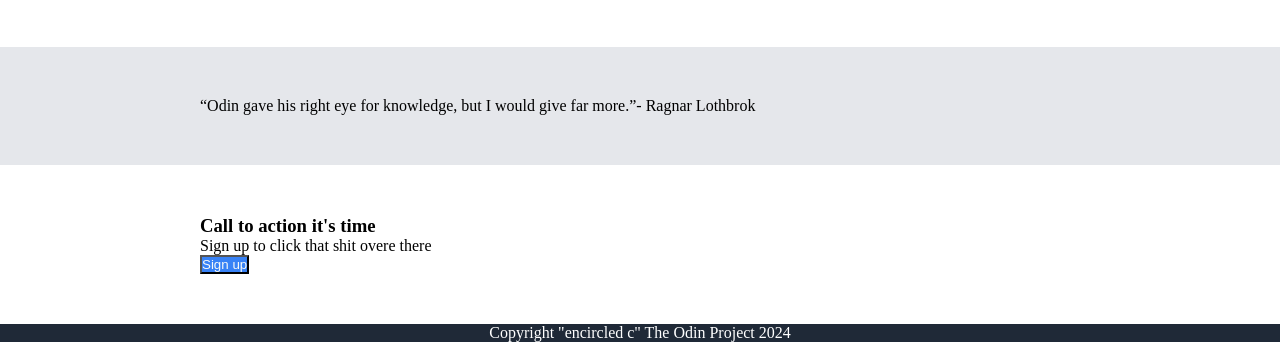
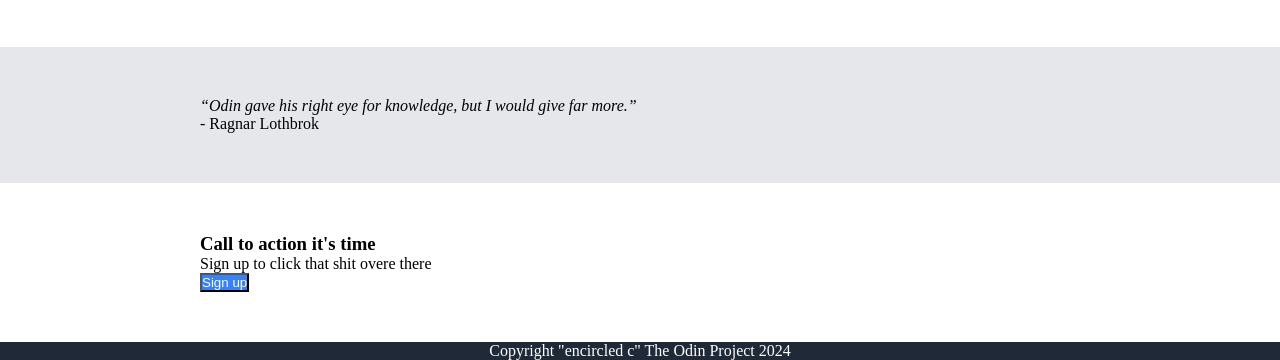
Before and after one commit to ivan-mangulabnan/first-odin-project, a plain HTML site: page index.html in a window 1280 px wide. Shown: the part 1322-1682 px from the top of the page. Drawn offline with Linux system fonts and the light colour scheme.

Commit message:
Put all the contents of content-three in a div

```diff
--- a/index.html
+++ b/index.html
@@ -70,8 +70,11 @@
             </div>
 
             <div class="content-three">
-                <q>Odin gave his right eye for knowledge, but I would give far more.</q>
-                <p>- Ragnar Lothbrok</p>
+                <div class="container">
+                    <p class="quote"><em><q>Odin gave his right eye for knowledge, but I would give far more.</q></em></p>
+                    <p class="author">- Ragnar Lothbrok</p>
+                </div>
+
             </div>
 
             <div class="content-four">
```
